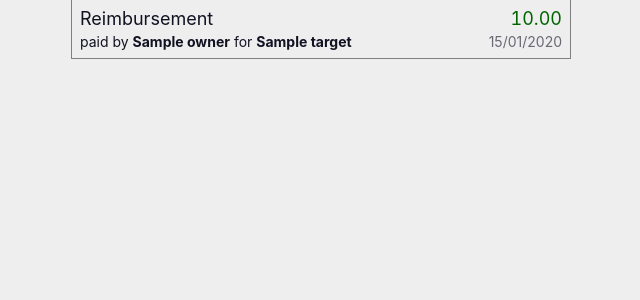
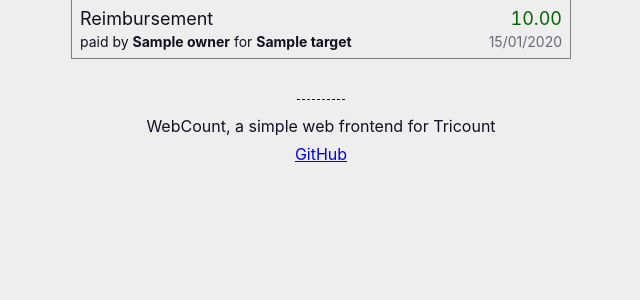
Before and after one commit to clement-escolano/webcount, a Django app: template tricount_proxy/templates/tricount_detail.html in a window 1280 px wide. Shown: the part 115-415 px from the top of the page, without its empty margins (319-959 px from the left). Run offline with Django 5.2, Linux system fonts and the light colour scheme; the template is opened without the code that fills it: most values are stand-ins (such as "Sample title", 1, 10 or a date in 2020).

Commit message:
Add footer and rename to WebCount

```diff
--- a/tricount_proxy/static/css/base.css
+++ b/tricount_proxy/static/css/base.css
@@ -14,5 +14,19 @@ header {
 .container {
     max-width: var(--max-width);
     width: 100%;
-    margin: auto
+    margin-inline: auto;
 }
+
+footer {
+    margin-top: 2rem;
+    margin-bottom: 2rem;
+    text-align: center;
+    display: grid;
+    gap: 0.5rem;
+}
+
+footer hr {
+    width: 3rem;
+    border-style: dashed;
+    border-bottom: none;
+}
--- a/tricount_proxy/templates/base.html
+++ b/tricount_proxy/templates/base.html
@@ -24,9 +24,15 @@
         {% block header %}{% endblock %}
     </div>
 </header>
-<div class="container">
+<main class="container">
     {% block content %}{% endblock %}
-</div>
-{% block footer %}{% endblock %}
+</main>
+<footer class="container">
+    {% block footer %}
+        <hr />
+        <p>WebCount, a simple web frontend for Tricount</p>
+        <a href="https://github.com/clement-escolano/webcount" target="_blank" rel="noopener">GitHub</a>
+    {% endblock %}
+</footer>
 </body>
 </html>
--- a/tricount_proxy/templates/tricount_detail.html
+++ b/tricount_proxy/templates/tricount_detail.html
@@ -6,7 +6,7 @@
 {% load money %}
 
 {% block title %}
-    <title>{{ title }} - WebTricount</title>
+    <title>{{ title }} - WebCount</title>
 {% endblock %}
 
 {% block css %}
```
